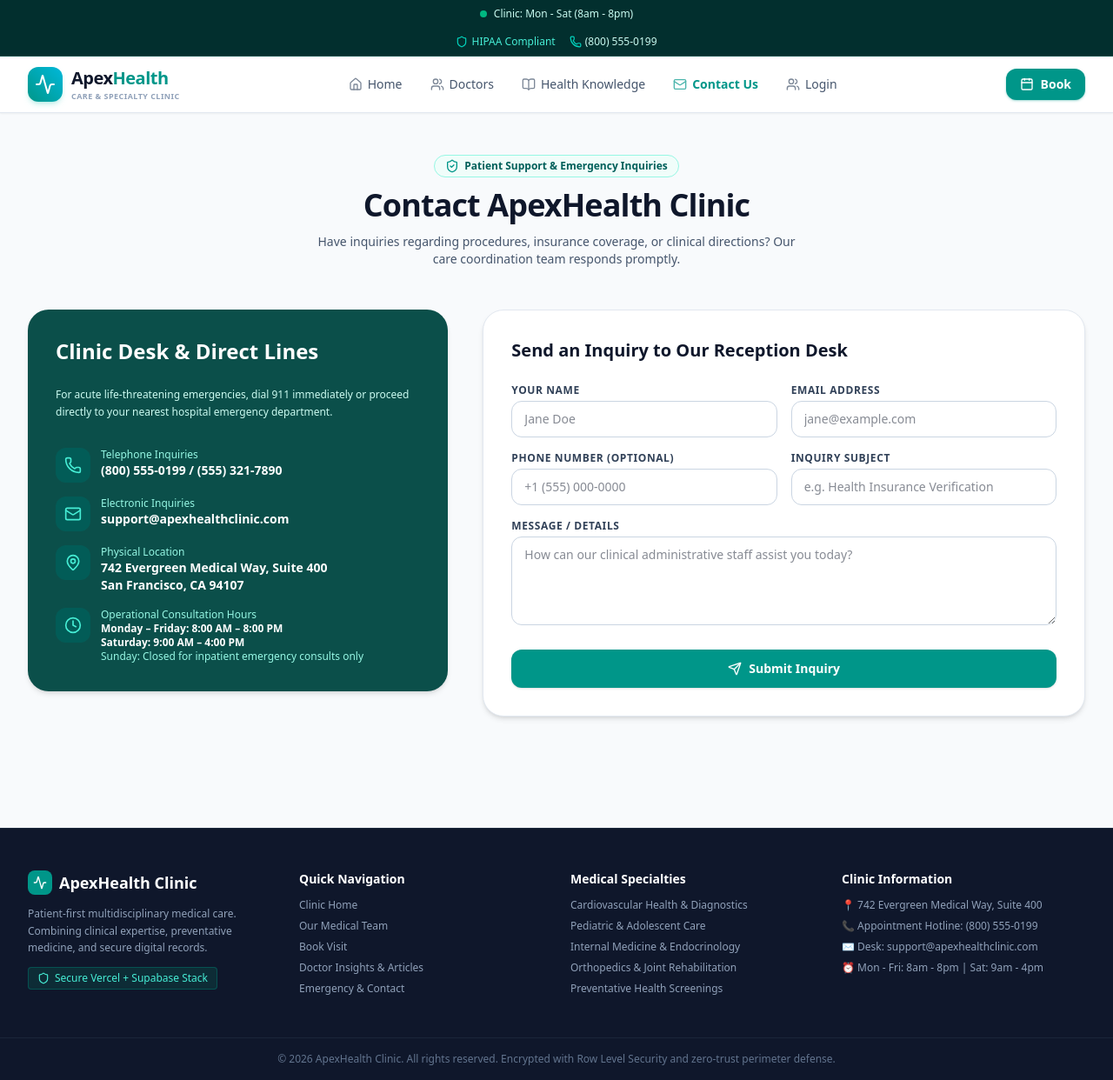
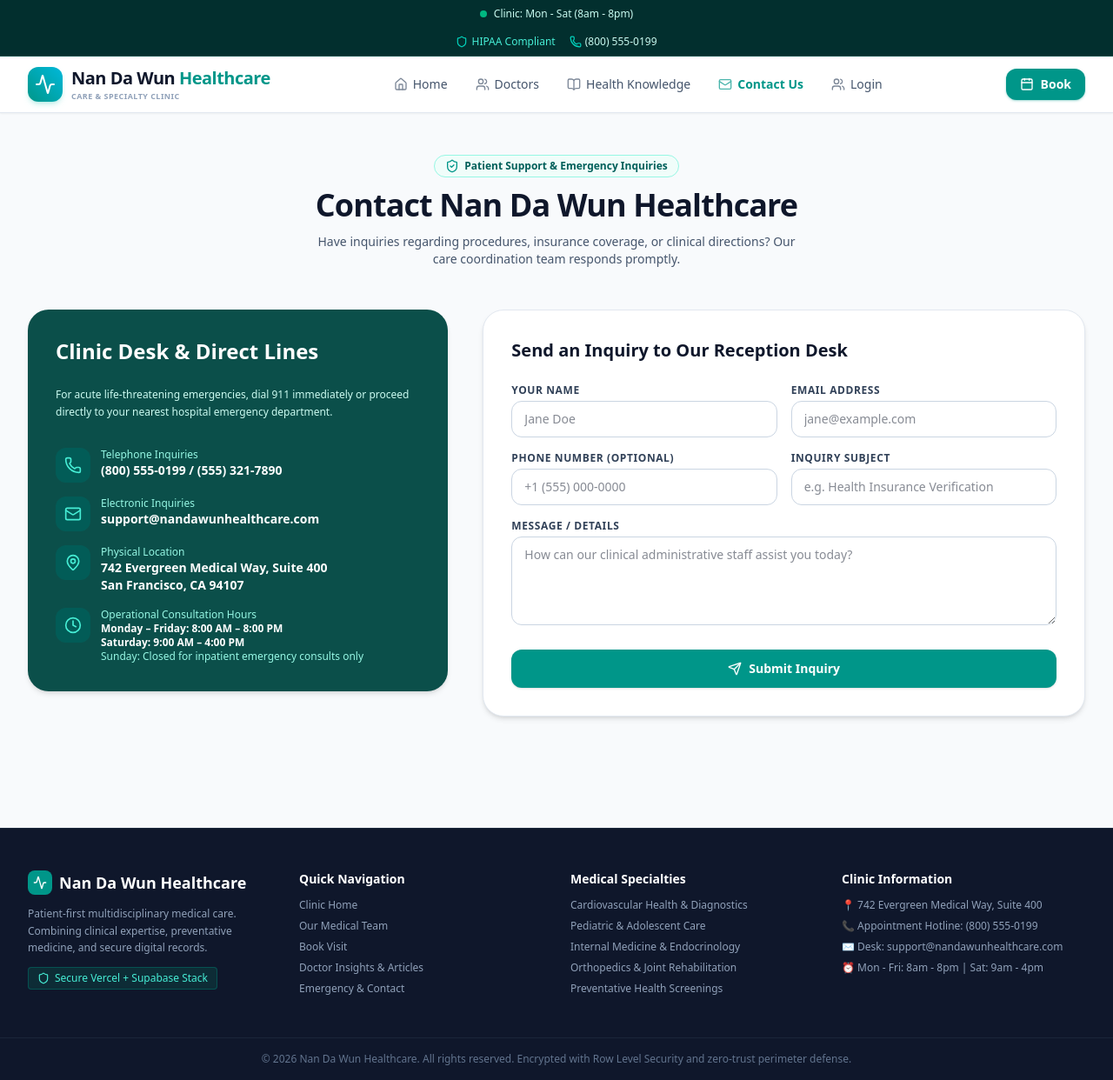
Before and after one commit to hadez-it/ndw_clinic, a Next.js app: page /contact in a window 1280 px wide. Shown: the whole page at 87% size. Built offline with nearby package versions, Linux system fonts and the light colour scheme.

Commit message:
chore(branding): rename clinic to Nan Da Wun Healthcare across all pages and components

```diff
--- a/src/app/contact/page.tsx
+++ b/src/app/contact/page.tsx
@@ -58,7 +58,7 @@
           <span>Patient Support & Emergency Inquiries</span>
         </div>
         <h1 className="text-3xl sm:text-4xl font-extrabold text-slate-900 tracking-tight">
-          Contact ApexHealth Clinic
+          Contact Nan Da Wun Healthcare
         </h1>
         <p className="text-slate-600 text-xs sm:text-sm max-w-xl mx-auto">
           Have inquiries regarding procedures, insurance coverage, or clinical directions? Our care coordination team responds promptly.
@@ -91,7 +91,7 @@
                 </div>
                 <div>
                   <p className="text-xs text-teal-200 font-medium">Electronic Inquiries</p>
-                  <p className="font-bold text-white">support@apexhealthclinic.com</p>
+                  <p className="font-bold text-white">support@nandawunhealthcare.com</p>
                 </div>
               </div>
 
--- a/src/app/doctors/page.tsx
+++ b/src/app/doctors/page.tsx
@@ -3,7 +3,7 @@
 import { Award, Calendar, CheckCircle2, ShieldCheck, Stethoscope, Clock } from 'lucide-react';
 
 export const metadata = {
-  title: 'Our Doctors & Medical Specialists | ApexHealth Clinic',
+  title: 'Our Doctors & Medical Specialists | Nan Da Wun Healthcare',
   description: 'Meet our board-certified healthcare professionals across cardiology, pediatrics, endocrinology, and orthopedics.',
 };
 
--- a/src/app/knowledge/page.tsx
+++ b/src/app/knowledge/page.tsx
@@ -108,7 +108,7 @@
             Health Knowledge & Medical Insights
           </h1>
           <p className="text-slate-600 text-xs sm:text-sm max-w-xl mt-1">
-            Clinical articles, preventative care guidelines, and wellness recommendations published by ApexHealth medical doctors.
+            Clinical articles, preventative care guidelines, and wellness recommendations published by Nan Da Wun Healthcare medical doctors.
           </p>
         </div>
 
--- a/src/app/layout.tsx
+++ b/src/app/layout.tsx
@@ -45,7 +45,7 @@
                 <div className="w-7 h-7 rounded-lg bg-teal-600 flex items-center justify-center text-white">
                   <Activity className="w-4 h-4" />
                 </div>
-                <span className="text-lg font-bold text-white">ApexHealth Clinic</span>
+                <span className="text-lg font-bold text-white">Nan Da Wun Healthcare</span>
               </div>
               <p className="text-slate-400 text-xs leading-relaxed">
                 Patient-first multidisciplinary medical care. Combining clinical expertise, preventative medicine, and secure digital records.
@@ -83,14 +83,14 @@
               <div className="space-y-2 text-slate-400 text-xs">
                 <p>📍 742 Evergreen Medical Way, Suite 400</p>
                 <p>📞 Appointment Hotline: (800) 555-0199</p>
-                <p>✉️ Desk: support@apexhealthclinic.com</p>
+                <p>✉️ Desk: support@nandawunhealthcare.com</p>
                 <p>⏰ Mon - Fri: 8am - 8pm | Sat: 9am - 4pm</p>
               </div>
             </div>
           </div>
 
           <div className="border-t border-slate-800/80 py-4 text-center text-xs text-slate-500">
-            &copy; {new Date().getFullYear()} ApexHealth Clinic. All rights reserved. Encrypted with Row Level Security and zero-trust perimeter defense.
+            &copy; {new Date().getFullYear()} Nan Da Wun Healthcare. All rights reserved. Encrypted with Row Level Security and zero-trust perimeter defense.
           </div>
         </footer>
       </body>
--- a/src/app/login/page.tsx
+++ b/src/app/login/page.tsx
@@ -69,7 +69,7 @@
           <span>Staff & Physician Access Only</span>
         </div>
         <h1 className="text-3xl font-extrabold text-slate-900 tracking-tight">
-          ApexHealth Portal
+          Nan Da Wun Healthcare Portal
         </h1>
         <p className="text-slate-600 text-xs sm:text-sm">
           Secure medical access for clinical doctors and clinic administration.
--- a/src/app/page.tsx
+++ b/src/app/page.tsx
@@ -66,7 +66,7 @@
                       <HeartPulse className="w-6 h-6" />
                     </div>
                     <div>
-                      <h3 className="font-bold text-slate-900">ApexCare Assurance</h3>
+                      <h3 className="font-bold text-slate-900">Nan Da Wun Care Assurance</h3>
                       <p className="text-xs text-slate-500">Same-Day Urgent Care Slots</p>
                     </div>
                   </div>
--- a/src/components/ClinicNavbar.tsx
+++ b/src/components/ClinicNavbar.tsx
@@ -27,7 +27,7 @@
           </div>
           <div>
             <span className="text-lg sm:text-xl font-bold tracking-tight text-slate-900">
-              Apex<span className="text-teal-600">Health</span>
+              Nan Da Wun <span className="text-teal-600">Healthcare</span>
             </span>
             <span className="hidden sm:block text-[9px] uppercase font-semibold text-slate-400 tracking-wider">
               Care & Specialty Clinic
```
